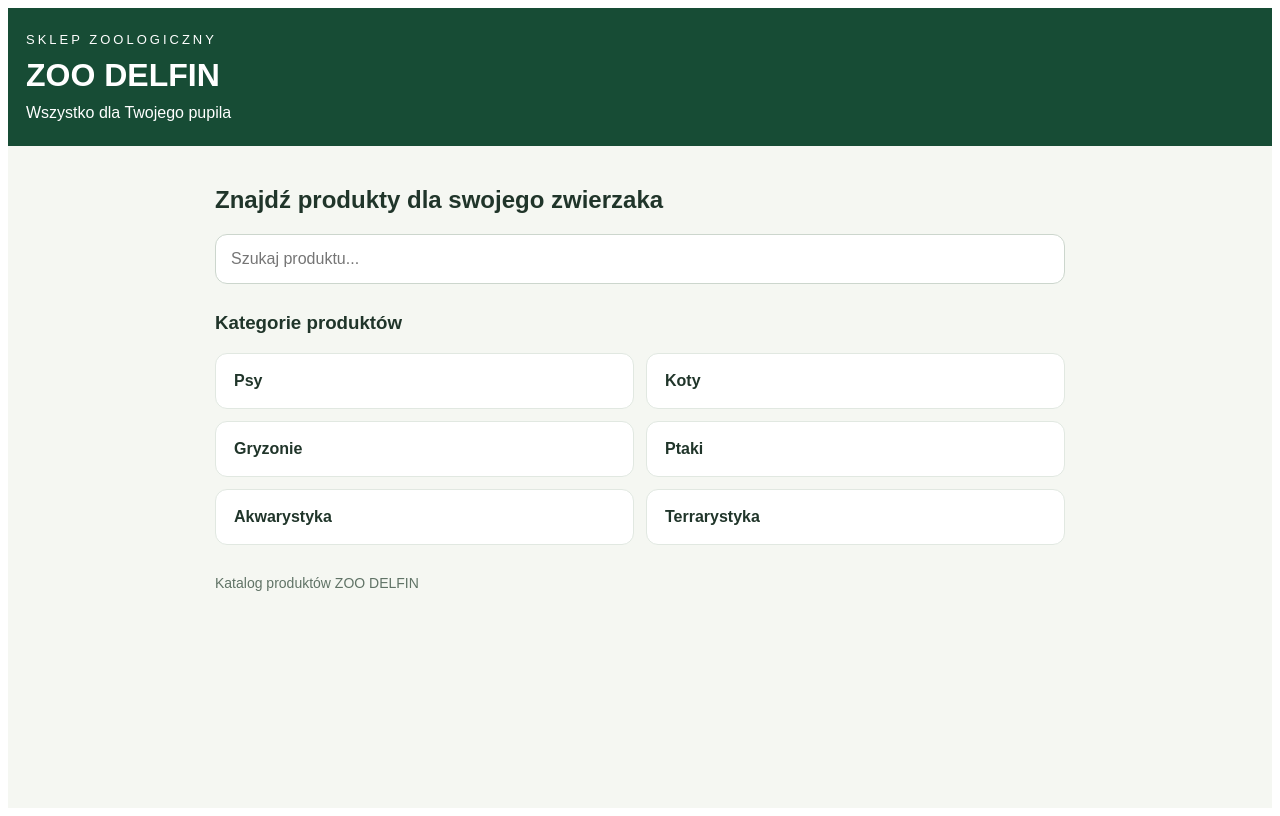
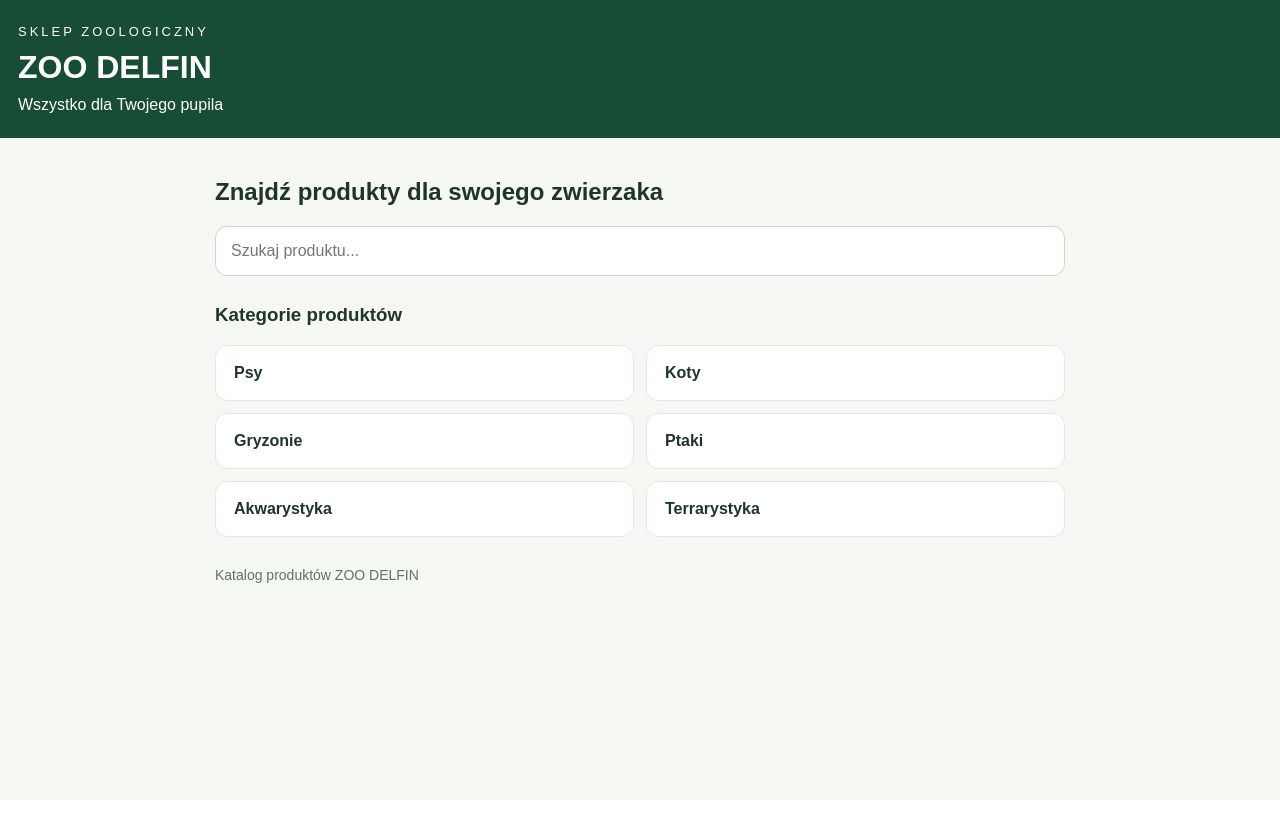
Before and after one commit to delfinzoo/zoo-delfin-app, a Next.js app: page / in a window 1280 px wide. Built offline with nearby package versions, Linux system fonts and the light colour scheme.

Commit message:
Create layout.js

```diff
--- /dev/null
+++ b/app/layout.js
@@ -0,0 +1,15 @@
+
+export const metadata = {
+  title: "ZOO DELFIN — Sklep zoologiczny",
+  description: "Znajdź produkty dla swojego pupila w ZOO DELFIN."
+};
+
+export default function RootLayout({ children }) {
+  return (
+    <html lang="pl">
+      <body style={{ margin: 0 }}>
+        {children}
+      </body>
+    </html>
+  );
+}
```
